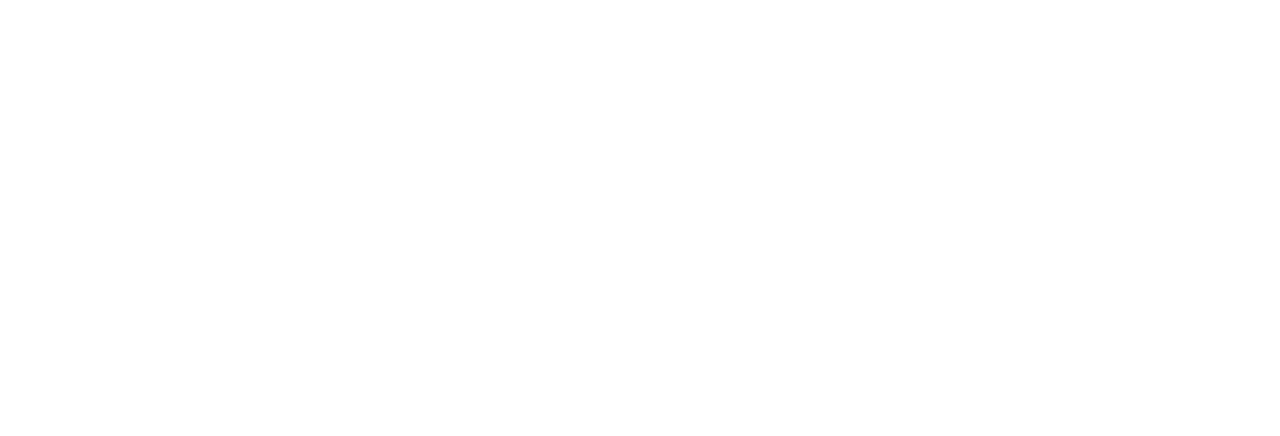
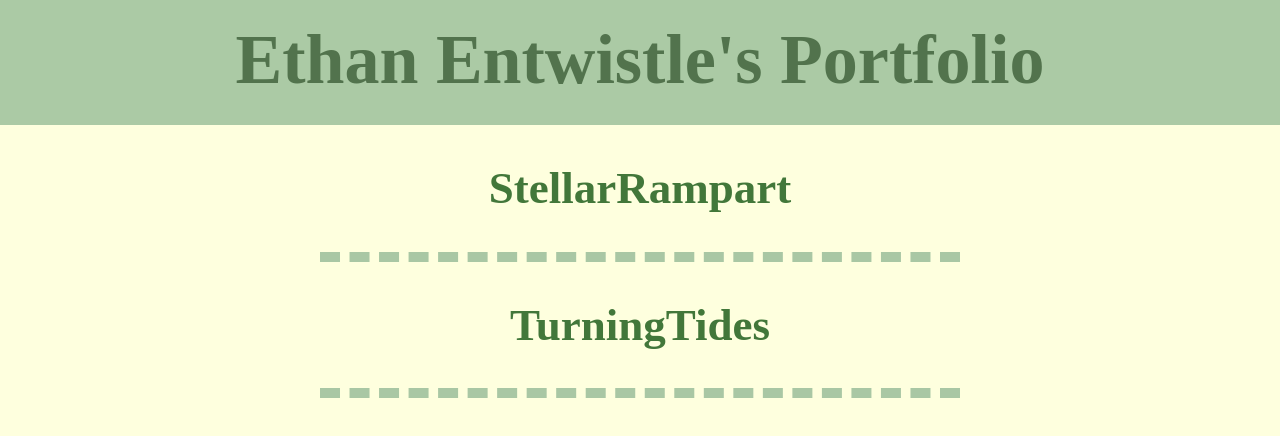
Before and after one commit to MisterGenius0/Portfolio, a plain HTML site: page index.html in a window 1280 px wide. Drawn offline with Linux system fonts and the light colour scheme.

Commit message:
Added the start of the layout of the site

```diff
--- a/css/main.css
+++ b/css/main.css
@@ -0,0 +1,48 @@
+/* Color pallet https://colorhunt.co/palette/264587 */
+
+
+body
+{
+
+    margin: 0%;
+    background-color: #feffde;
+}
+
+div
+{
+    padding: 20px;
+    background-color: #abcaa5;
+}
+
+.TitleLine
+{
+    margin-top: 0px;
+    border-style: dotted none none;
+    border-width: 10px;
+    width: 85%;
+    border-color: #52734d;
+}
+
+.SubTitleLine
+{
+    border-style: dashed none none;
+    border-width: 10px;
+    width: 50%;
+    border-color: #a9c7a4;
+}
+
+.Title
+{
+    margin-top: 0;
+    margin-bottom: 5px;
+    font-size: 70px;
+    text-align: center;
+    color: #52734d;
+}
+
+.SubTitle
+{
+    font-size: 45px;
+    text-align: center;
+    color: #42773a;
+}
--- a/index.html
+++ b/index.html
@@ -4,9 +4,23 @@
         <meta charset="UTF-8">
         <meta http-equiv="X-UA-Compatible" content="IE=edge">
         <meta name="viewport" content="width=device-width, initial-scale=1.0">
-    <title>Document</title>
+        <title>Ethan Entwistle - Portfolio</title>
+        <link rel="stylesheet" href="css/main.css">
+        <link rel="icon" href="Images/Favicon.png">
+
     </head>
+
+
     <body>
+        <div>
+            <h1 class="Title">Ethan Entwistle's Portfolio</h1>
+
+        </div>
+            <h2 class="SubTitle" class="Title"> StellarRampart</h2>
+            <hr class="SubTitleLine" class="TitleLine">
+            <h2 class="SubTitle" class="Title"> TurningTides</h2>
+            <hr class ="SubTitleLine" class="TitleLine">
 
     </body>
+
 </html>
```
Also changed, not shown: Images/Favicon.png (added). Lines whose indentation alone changed are shown as unchanged.
